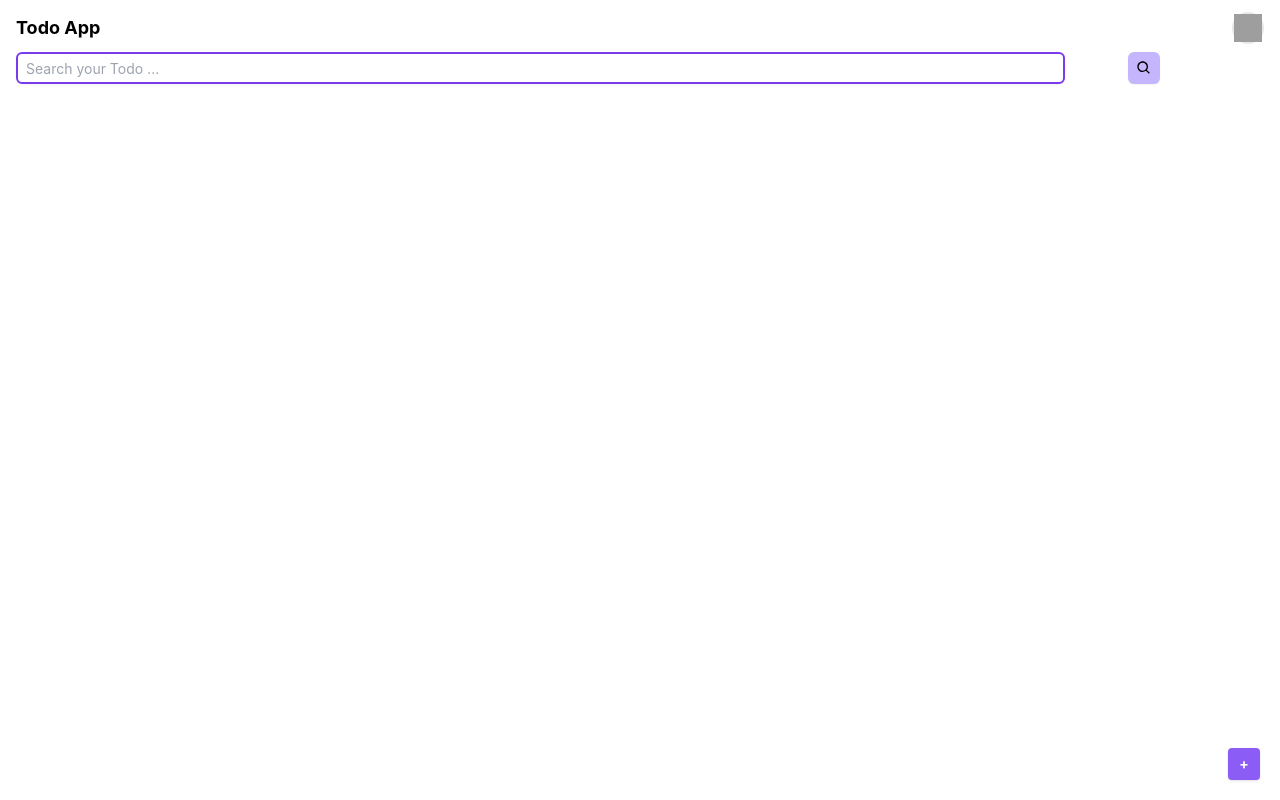
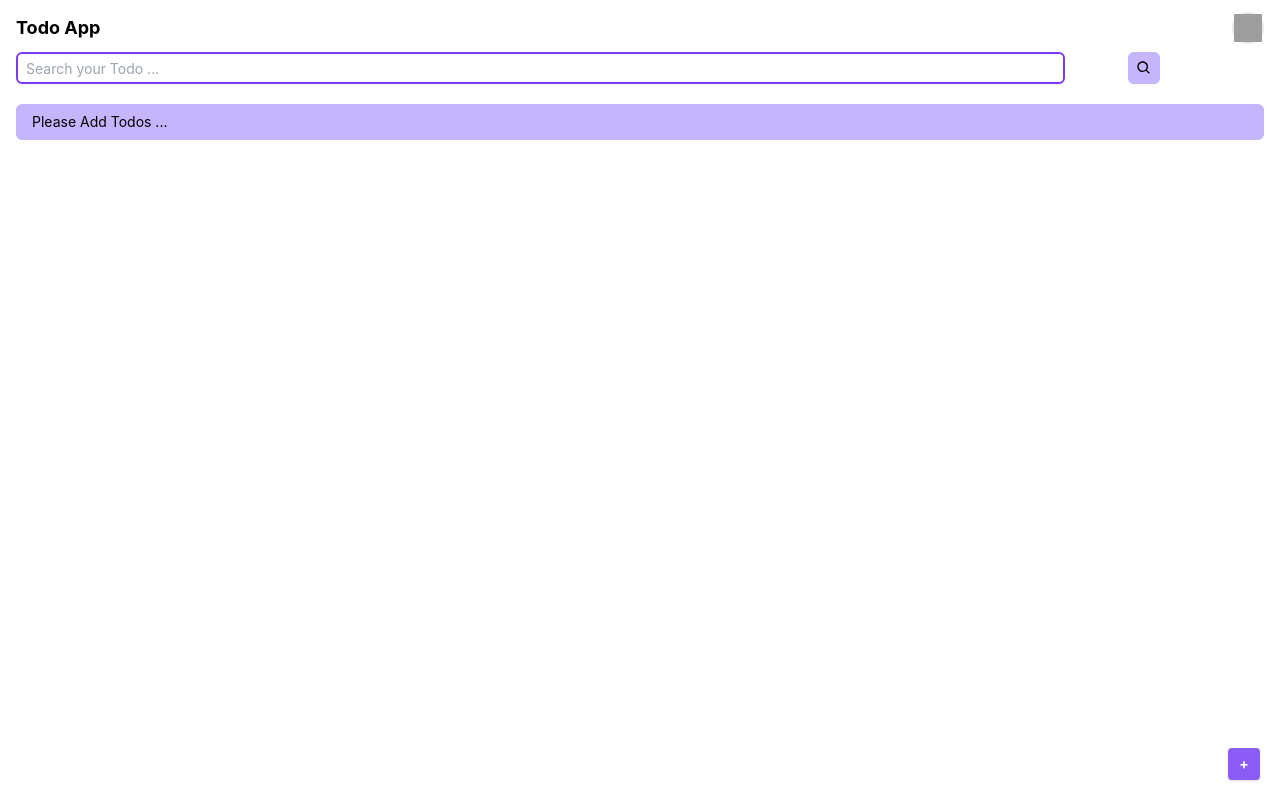
Before and after one commit to MHPourhasani/todo-app-react, a React (Create React App) app: page / in a window 1280 px wide. Built offline with nearby package versions, Linux system fonts and the light colour scheme; grey boxes are pictures that could not be loaded; the HTML template or start-up script is replaced by a standard one.

Commit message:
add TodoList comp in TodoApp

```diff
--- a/src/components/TodoApp/TodoApp.jsx
+++ b/src/components/TodoApp/TodoApp.jsx
@@ -1,24 +1,26 @@
 import { useState } from 'react';
 import AddTodoModal from '../AddTodo/AddTodoModal';
 import Header from '../Header/Header';
+import TodoList from '../TodoList/TodoList';
 
 const TodoApp = () => {
 	const [todos, setTodos] = useState([]);
 
 	const addTodoHandler = (input) => {
-        const newTodo = {
-            id: Math.floor(Math.random() * 1000),
+		const newTodo = {
+			id: Math.floor(Math.random() * 1000),
 			title: input,
 			isCompleted: false,
 		};
-		setTodos(newTodo);
+		setTodos([...todos, newTodo]);
 	};
-    console.log(todos);
+	console.log(todos);
 
 	return (
 		<>
 			<Header />
 			<AddTodoModal addTodoHandler={addTodoHandler} />
+			<TodoList todos={todos} />
 		</>
 	);
 };
```
